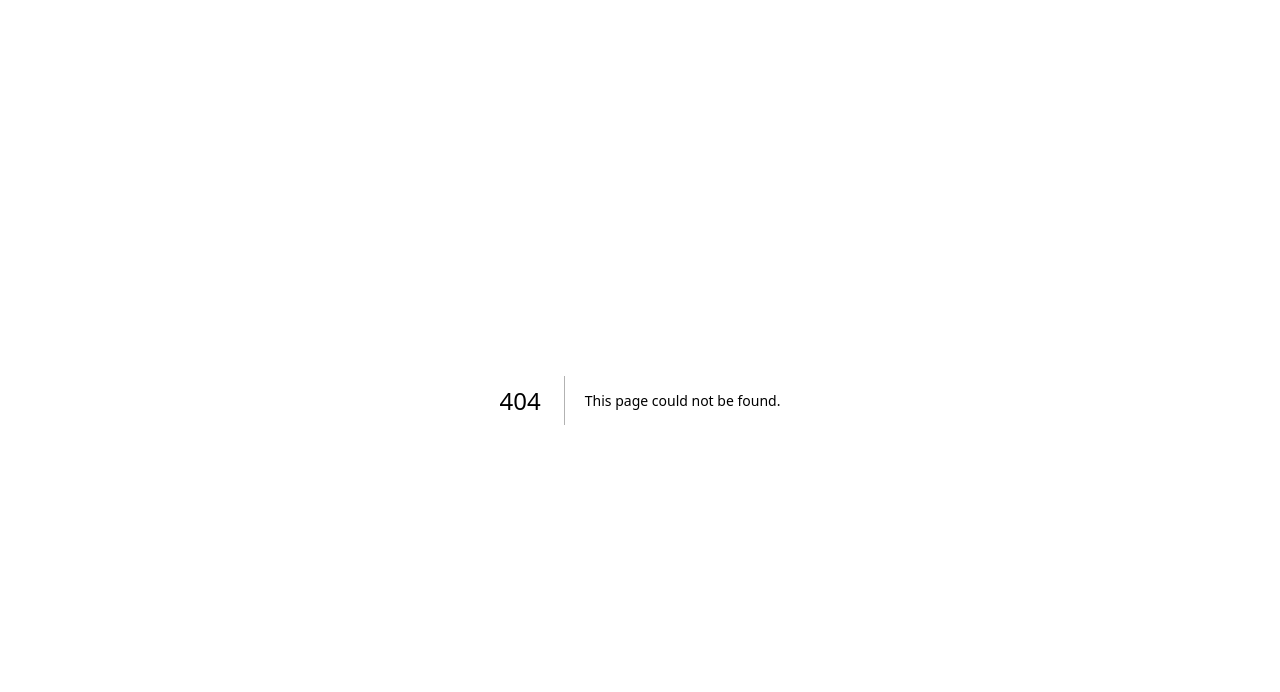
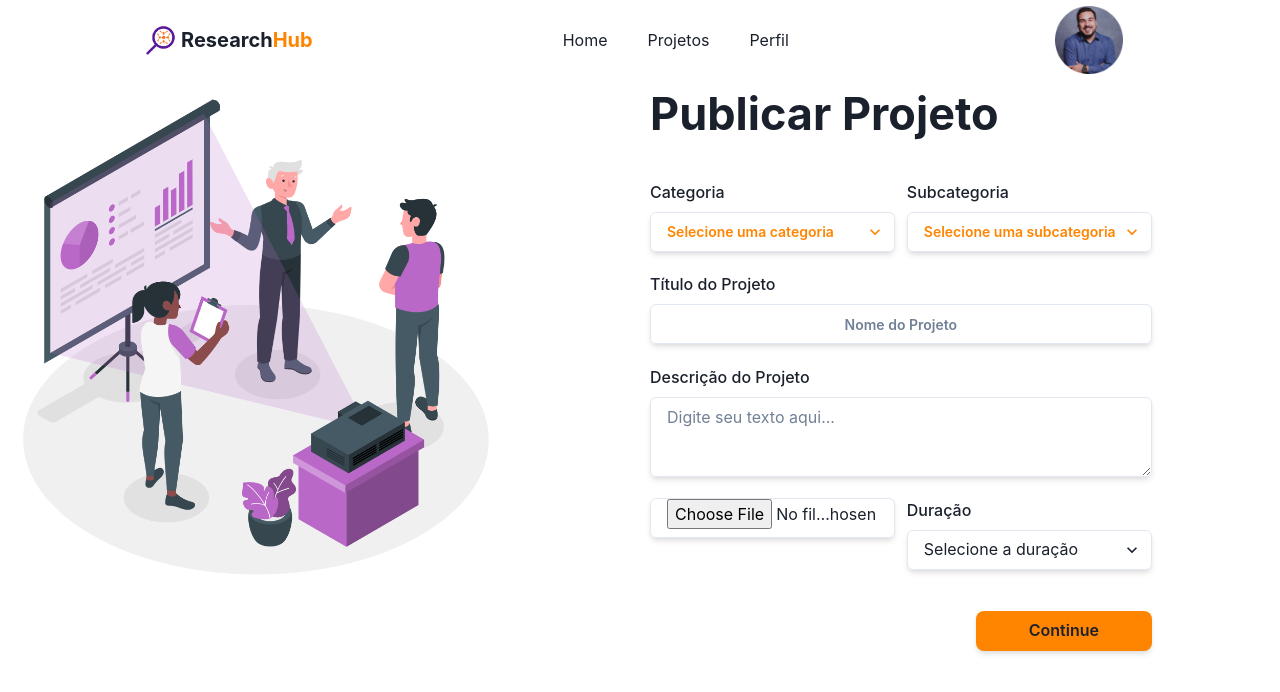
Before and after one commit to gabrielajussana/research-hub, a Next.js app: page /projectRegistration in a window 1280 px wide. Before the commit this address had no page. Shown: the top 692 px of the page. Built offline with nearby package versions, Linux system fonts and the light colour scheme.

Commit message:
Criação da página:  cadastro de projetos

```diff
--- a/src/components/LandingPage/Header.tsx
+++ b/src/components/LandingPage/Header.tsx
@@ -1,27 +1,79 @@
 import LogoResearchhub from "../../assets/logo-research-hub.png";
+import ImgUser from "../../assets/imgUser.png";
 import Image from "next/image";
-import { Button, Flex, Heading, Link } from "@chakra-ui/react";
+import {
+  Button,
+  Flex,
+  Heading,
+  Link,
+  Menu,
+  MenuButton,
+  MenuList,
+  MenuGroup,
+  MenuItem,
+  MenuDivider,
+} from "@chakra-ui/react";
 
-export default function Header() {
+interface HeaderProps {
+  showButton?: boolean;
+  showLink?: boolean;
+  showUser?: boolean;
+}
+
+export default function Header({
+  showLink = true,
+  showButton = true,
+  showUser = false,
+}: HeaderProps) {
   return (
     <Flex h="10vh" justifyContent="space-around" alignItems="center" p={4}>
       <Flex alignItems="center">
         <Image src={LogoResearchhub} alt="" width={40} height={40} />
-        <Heading size="md">Research<span style={{color: '#FF8500'}}>Hub</span></Heading>
+        <Heading size="md">
+          Research<span style={{ color: "#FF8500" }}>Hub</span>
+        </Heading>
       </Flex>
-      <Flex gap="40px" display={{base: 'none', md: 'flex'}}>
+      {showLink && (
+        <Flex gap="40px" display={{ base: "none", md: "flex" }}>
           <Link>Home</Link>
           <Link>Projetos</Link>
           <Link>Perfil</Link>
         </Flex>
+      )}
+      {showButton && (
         <Button
           color="white"
           bg="#5A189A"
           borderRadius="8px"
-        _hover={{ opacity: 0.8}}
+          _hover={{ opacity: 0.8 }}
         >
           Login / Cadastro
         </Button>
+      )}
+      {showUser && (
+        <Menu>
+          <MenuButton
+            as={Button}
+            bg="none"
+            borderRadius="full"
+            boxSize="100px"
+            _hover={{ opacity: 0.8 }}
+          >
+            <Image src={ImgUser} alt="Imagem do usuário" />
+          </MenuButton>
+          <MenuList>
+            <MenuGroup title="Profile" color="#5A189A">
+              <MenuItem>My Account</MenuItem>
+              <MenuItem>Payments </MenuItem>
+            </MenuGroup>
+            <MenuDivider />
+            <MenuGroup title="Help" color="#5A189A">
+              <MenuItem>Docs</MenuItem>
+              <MenuItem>FAQ</MenuItem>
+            </MenuGroup>
+          </MenuList>
+        </Menu>
+      )}
     </Flex>
   );
 }
--- /dev/null
+++ b/src/pages/projectRegistration/data.tsx
@@ -0,0 +1,52 @@
+const categoriasData = [
+  {
+    categoria: "TI e Programação semelhante",
+    subcategorias: [
+      "Robôtica",
+      "Inteligência Artificial",
+      "Desenvolvimento Web",
+    ],
+  },
+  {
+    categoria: "Negócios e Empreendedorismo",
+    subcategorias: ["Startups", "Marketing Digital", "Gestão de Projetos"],
+  },
+  {
+    categoria: "Educação",
+    subcategorias: [
+      "E-learning",
+      "Ferramentas Educacionais",
+      "Plataformas de Aprendizagem",
+    ],
+  },
+  {
+    categoria: "Arte e Entretenimento",
+    subcategorias: ["Música", "Cinema", "Fotografia"],
+  },
+  {
+    categoria: "Saúde e Bem-Estar",
+    subcategorias: [
+      "Aplicações de Saúde",
+      "Bem-Estar Mental",
+      "Fitness e Exercícios",
+    ],
+  },
+  {
+    categoria: "Sustentabilidade",
+    subcategorias: [
+      "Energias Renováveis",
+      "EcoTecnologia",
+      "Conservação Ambiental",
+    ],
+  },
+  {
+    categoria: "Ciência",
+    subcategorias: [
+      "Pesquisa Científica",
+      "Exploração Espacial",
+      "Tecnologia Espacial",
+    ],
+  },
+];
+
+export default categoriasData;
--- /dev/null
+++ b/src/pages/projectRegistration/index.tsx
@@ -0,0 +1,166 @@
+import Header from "@/src/components/LandingPage/Header";
+import React, { useState } from "react";
+import {
+  Text,
+  SimpleGrid,
+  Image,
+  Box,
+  Grid,
+  GridItem,
+  FormControl,
+  FormLabel,
+  Select,
+  Input,
+  Textarea,
+  Button,
+} from "@chakra-ui/react";
+import peopleShow from "../../assets/peopleShow.png";
+import categoriasData from "./data";
+
+export default function projectRegistration() {
+  const [categoriaSelecionada, setCategoriaSelecionada] = useState<
+    string | null
+  >(null);
+
+  const handleCategoriaChange = (
+    event: React.ChangeEvent<HTMLSelectElement>
+  ) => {
+    setCategoriaSelecionada(event.target.value);
+  };
+
+  return (
+    <>
+      <Header showLink={true} showButton={false} showUser={true} />
+      <SimpleGrid spacing={5} templateColumns="repeat(2, minmax(200px, 1fr))">
+        <Box>
+          <Image
+            src={peopleShow.src}
+            alt="People Search"
+            width="40vw"
+            height="auto"
+          />
+        </Box>
+        <Box justifyContent="center" alignItems="center">
+          <Text fontWeight={700} fontSize={45} mb="2rem">
+            Publicar Projeto
+          </Text>
+          <Grid
+            h="60vh"
+            templateRows="repeat(5 1fr)"
+            templateColumns="repeat(5, 1fr)"
+            gap={3}
+          >
+            <GridItem colSpan={2}>
+              <FormControl>
+                <FormLabel>Categoria</FormLabel>
+                <Select
+                  fontSize={14}
+                  fontWeight={600}
+                  color="#FF8500"
+                  placeholder="Selecione uma categoria"
+                  onChange={handleCategoriaChange}
+                  focusBorderColor="#FF8500"
+                  boxShadow="md"
+                  value={categoriaSelecionada || undefined}
+                >
+                  {categoriasData.map((categoria, index) => (
+                    <option key={index}>{categoria.categoria}</option>
+                  ))}
+                </Select>
+              </FormControl>
+            </GridItem>
+
+            <GridItem colSpan={2}>
+              <FormControl>
+                <FormLabel>Subcategoria</FormLabel>
+                <Select
+                  fontSize={14}
+                  fontWeight={600}
+                  color="#FF8500"
+                  placeholder="Selecione uma subcategoria"
+                  focusBorderColor="#FF8500"
+                  boxShadow="md"
+                >
+                  {categoriaSelecionada &&
+                    categoriasData
+                      .find(
+                        (categoria) =>
+                          categoria.categoria === categoriaSelecionada
+                      )
+                      ?.subcategorias.map((subcategoria, index) => (
+                        <option key={index}>{subcategoria}</option>
+                      ))}
+                </Select>
+              </FormControl>
+            </GridItem>
+            <GridItem colSpan={4}>
+              <FormControl>
+                <FormLabel>Título do Projeto</FormLabel>
+                <Input
+                  fontSize={14}
+                  fontWeight={600}
+                  textAlign="center"
+                  placeholder="Nome do Projeto"
+                  type="text"
+                  focusBorderColor="#FF8500"
+                  boxShadow="md"
+                />
+              </FormControl>
+            </GridItem>
+            <GridItem colSpan={4}>
+              <FormLabel>Descrição do Projeto</FormLabel>
+              <Textarea
+                placeholder="Digite seu texto aqui..."
+                size="md"
+                resize="vertical"
+                focusBorderColor="#FF8500"
+                boxShadow="md"
+              />
+            </GridItem>
+            <GridItem colSpan={2}>
+              <Input
+                boxShadow="md"
+                type="file"
+                onChange={(e) => {
+                  const selectedFile = e.target.files?.[0];
+                  // Faça algo com o arquivo selecionado, por exemplo, armazene em um estado ou envie para o servidor
+                  console.log(selectedFile);
+                }}
+              />
+            </GridItem>
+            <GridItem colSpan={2}>
+              <FormControl>
+                <FormLabel>Duração</FormLabel>
+                <Select
+                  focusBorderColor="#FF8500"
+                  boxShadow="md"
+                  placeholder="Selecione a duração"
+                >
+                  <option>1 semana</option>
+                  <option>2 semanas</option>
+                  <option>3 semanas</option>
+                  <option>1 mês</option>
+                  <option>Tempo indefinido</option>
+                </Select>
+              </FormControl>
+            </GridItem>
+            <GridItem colSpan={4} display="flex" justifyContent="end">
+              <Button
+                type="submit"
+                width="35%"
+                mt={5}
+                size="md"
+                bg="#FF8500"
+                borderRadius="8px"
+                boxShadow="md"
+                _hover={{ opacity: 0.8 }}
+              >
+                Continue
+              </Button>
+            </GridItem>
+          </Grid>
+        </Box>
+      </SimpleGrid>
+    </>
+  );
+}
```
Also changed, not shown: src/assets/imgUser.png (added), src/assets/peopleShow.png (added). Lines whose indentation alone changed are shown as unchanged.
